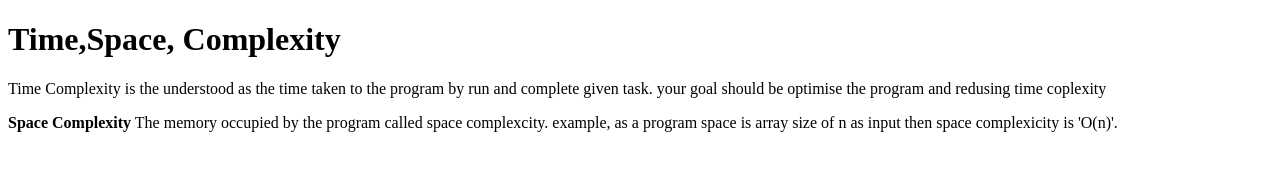
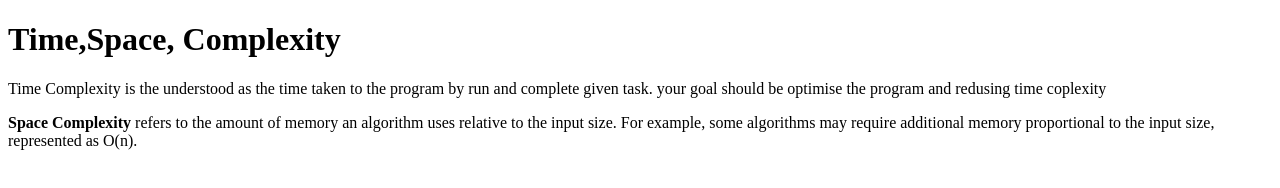
Before and after one commit to acciojob/time-and-space-complexity-jain009, a website: page main.html in a window 1280 px wide. Drawn offline with Linux system fonts and the light colour scheme.

Commit message:
created a submission

```diff
--- a/main.html
+++ b/main.html
@@ -11,8 +11,9 @@
 
 	<h1>Time,Space, Complexity</h1>
 	<p>Time Complexity is the understood as the time taken to the program  by run and complete given task. your goal should be  optimise the program and redusing time coplexity </p>
-	<p><b>Space Complexity</b> The memory occupied by the program called space complexcity. example, as a program space is array size of n as input then space complexicity is 'O(n)'.    </p>
-
+ <p>
+    <b>Space Complexity</b> refers to the amount of memory an algorithm uses relative to the input size. For example, some algorithms may require additional memory proportional to the input size, represented as O(n).
+  </p>
 	<script type="text/javascript" src="./script.js">
 </script>
 
```
